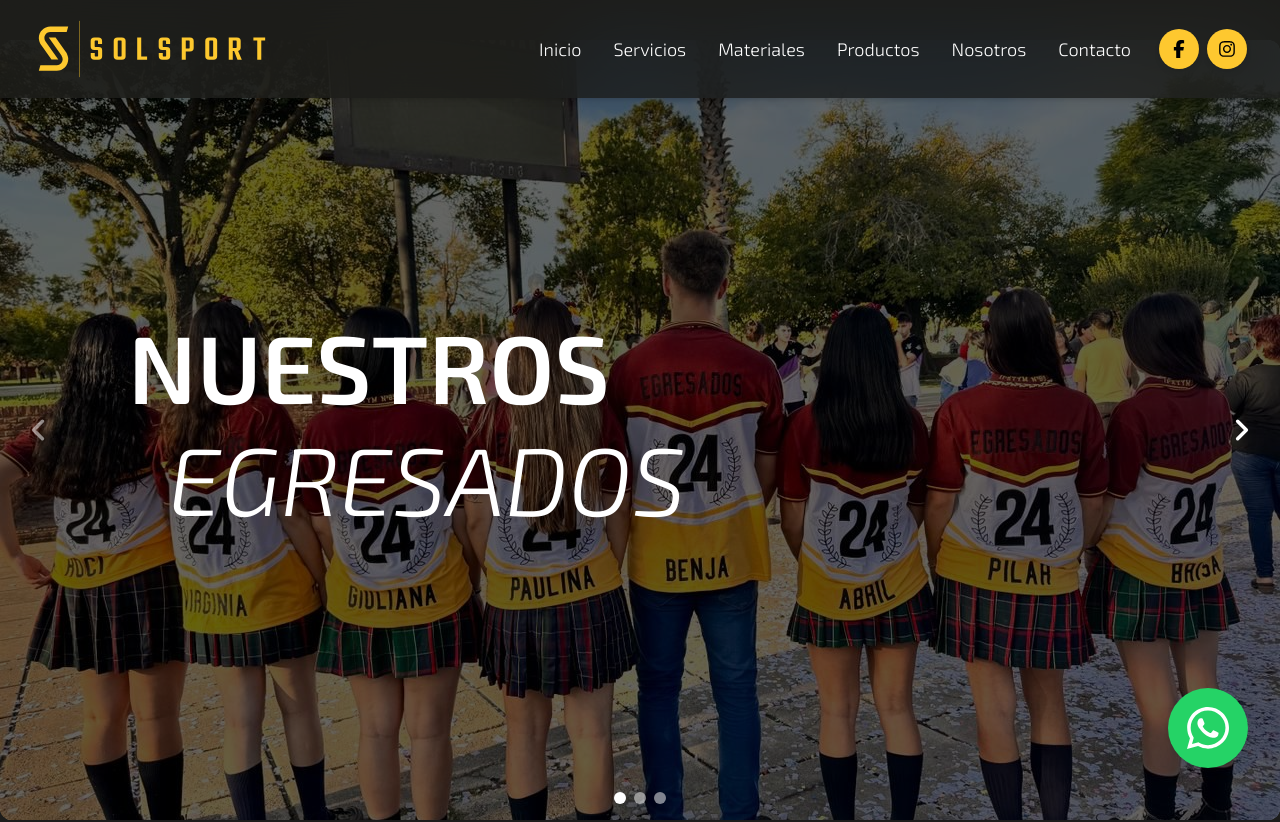
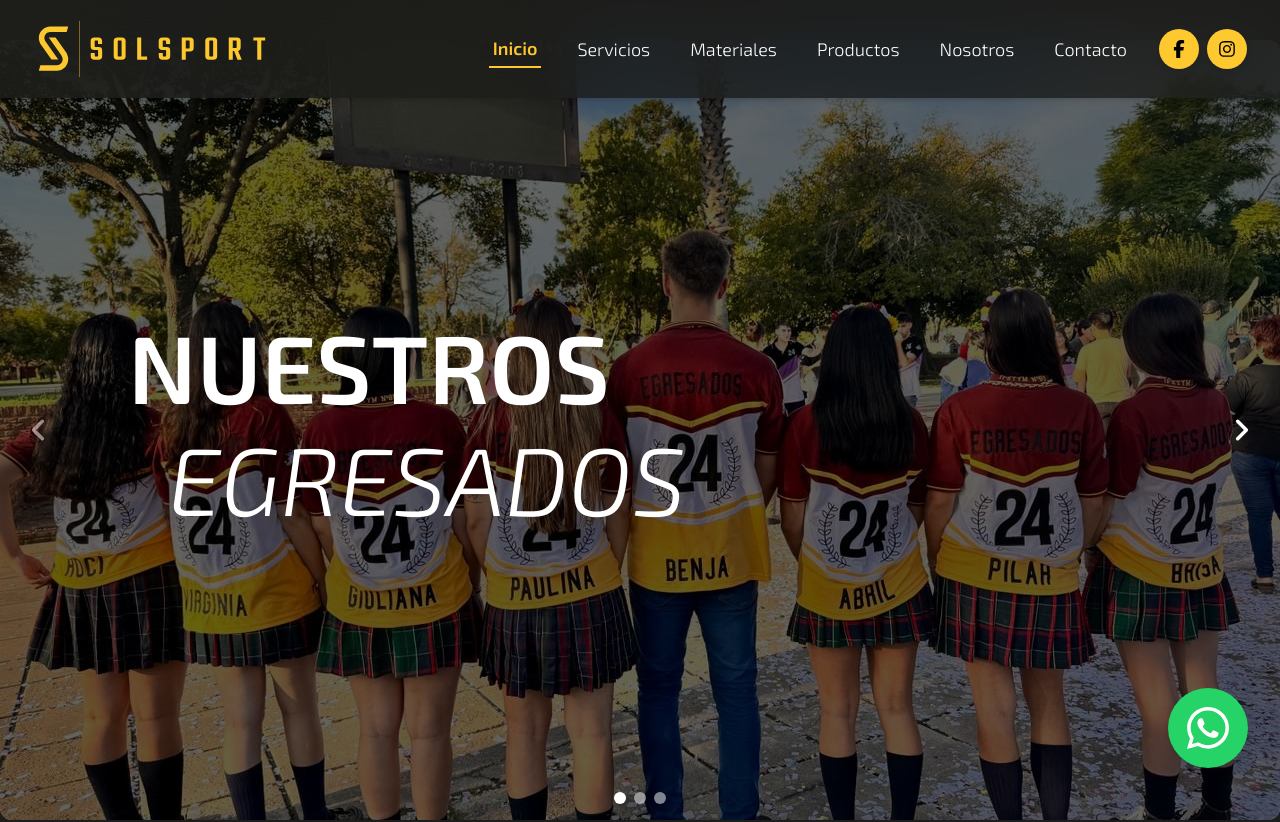
Before and after one commit to irinag00/pageSolport, a React (Vite) app: page / in a window 1280 px wide. Shown: the top 822 px of the page. Built offline with nearby package versions, Linux system fonts and the light colour scheme; grey boxes are pictures that could not be loaded.

Commit message:
funciona el btn active en navbar

```diff
--- a/src/components/layout/Layout.jsx
+++ b/src/components/layout/Layout.jsx
@@ -8,7 +8,7 @@ export const Layout = () => {
       <div style={{ height: "5vh" }}>
         <NavbarSimple />
       </div>
-      <div style={{ minHeight: "70vh" }}>
+      <div style={{ minHeight: "75vh" }}>
         <Outlet />
       </div>
       <div style={{ height: "20vh" }}>
--- a/src/components/layout/Navbar/Navbar.jsx
+++ b/src/components/layout/Navbar/Navbar.jsx
@@ -8,7 +8,7 @@ import { HiBars3, HiXMark } from "react-icons/hi2";
 import { FaFacebookF } from "react-icons/fa6";
 import { FaInstagram } from "react-icons/fa";
 import { useState, useEffect } from "react";
-import { Link } from "react-router-dom";
+import { Link, NavLink, useLocation } from "react-router-dom";
 
 function NavList() {
   const lists = [
@@ -19,6 +19,8 @@ function NavList() {
     { name: "Nosotros", path: "/nosotros" },
     { name: "Contacto", path: "/contacto" },
   ];
+  const location = useLocation();
+  const currentPath = location.pathname;
   return (
     <ul className="my-2 flex flex-col gap-2 lg:mb-0 lg:mt-0 lg:flex-row lg:items-center lg:gap-6">
       {lists.map((list, index) => (
@@ -31,7 +33,11 @@ function NavList() {
         >
           <Link
             to={list.path}
-            className="flex items-center hover:text-yellowSol transition-colors active:text-yellowSol"
+            className={`p-1 text-lg flex items-center hover:text-yellowSol transition-colors ${
+              list.path === currentPath
+                ? "font-semibold text-yellowSol border-b-2 border-yellowSol"
+                : ""
+            }`}
           >
             {list.name}
           </Link>
--- a/src/components/pages/home/Home.jsx
+++ b/src/components/pages/home/Home.jsx
@@ -1,6 +1,5 @@
 import { Typography, Button } from "@material-tailwind/react";
 import { CarouselTransition } from "../../common/Carousel/CarouselImg";
-import { NavbarSimple } from "../../layout/Navbar/Navbar";
 import ProductsSection from "../../common/Sections/ProductsSection/ProductsSection";
 import BannerQors from "../../common/Banner/BannerQors/BannerQors";
 import ServiciosSection from "../../common/Sections/ServiciosSection/ServiciosSection";
@@ -9,7 +8,6 @@ import BeholdWidget from "@behold/react";
 import { FaInstagram } from "react-icons/fa";
 import ClientesSection from "../../common/Sections/ClientesSection/ClientesSection";
 import ContactoSection from "../../common/Sections/ContactoSection/ContactoSection";
-import Footer from "../../layout/Footer/Footer";
 
 const Home = () => {
   return (
```
